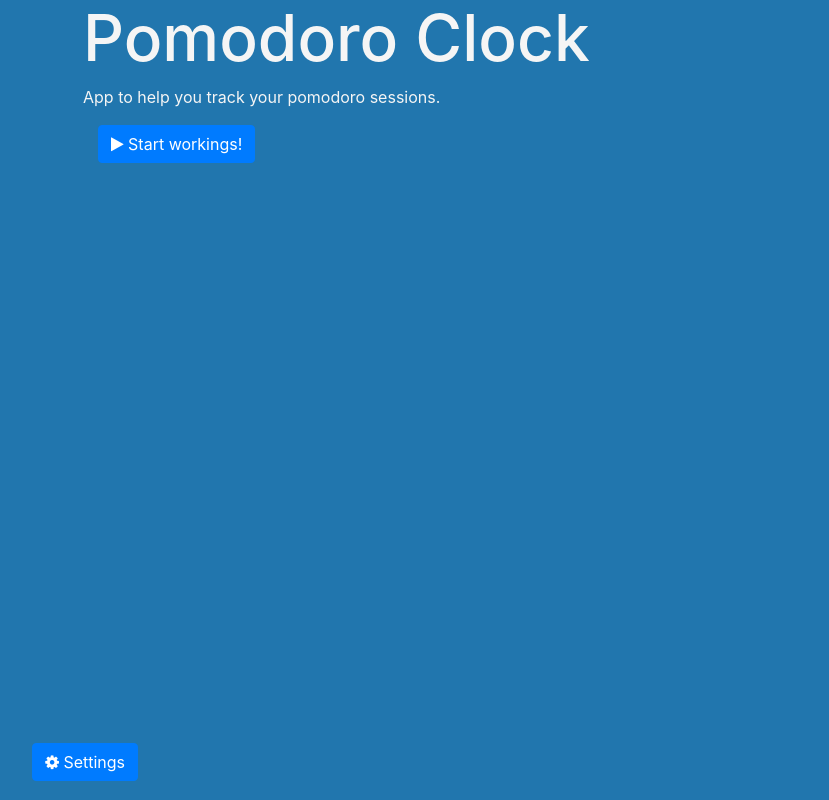
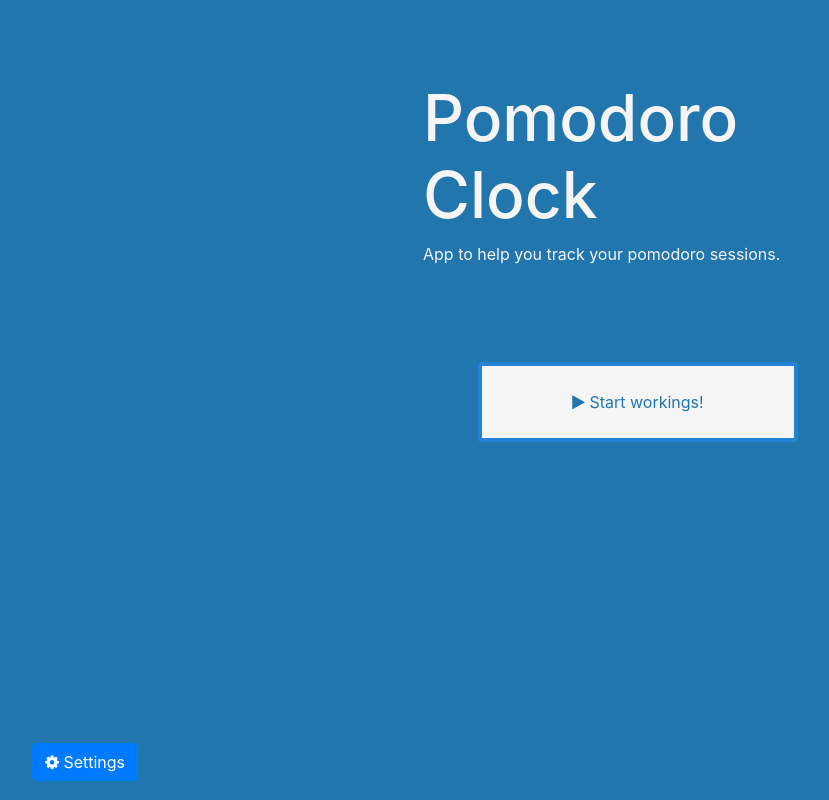
Before and after one commit to rafaelbarbosas/pomodoroClockJS, a plain HTML site: page index.html in a window 1280 px wide. Shown: the whole page, without its empty margins (2-831 px from the left). Drawn offline with nearby package versions, Linux system fonts and the light colour scheme.

Commit message:
fix: fix styles in homepage

```diff
--- a/index.html
+++ b/index.html
@@ -25,9 +25,8 @@
                 </div>
             </div>
             <div class="row">
-                <div id="start-button-container" class="col-md-12">
+                <div id="start-button-container" class="d-flex col-md-12">
                     <!-- Button to initiate the work time -->
-                    <div class="col-md-6">
                     <button class="btn btn-primary"
                         id="go-button"
                         class="go-button"
@@ -39,7 +38,6 @@
                 </div>
             </div>
 
-            <div class="row">
             <!-- Button to open the settings modal -->
             <div id="settings-button-container" class="col-md-6">
                 <button class="btn btn-primary"
@@ -51,7 +49,6 @@
                     <i class="fa fa-gear"></i>
                     Settings
                 </button>
-                </div>
             </div>
 
             <!-- Modal -->
--- a/styles/index.css
+++ b/styles/index.css
@@ -4,7 +4,11 @@ body {
 }
 
 .container {
-    height: 90vh;
+    width: 50vw;
+    height: 80vh;
+    max-width: 460px;
+    margin: 5em auto auto auto;
+    padding: auto;
 }
 
 h1 {
@@ -30,11 +34,21 @@ h5 {
 #start-button-container {
     background-color: #2176AE;
     color: #f5f5f5;
-    margin: 0;
+    margin: 5em auto auto auto;
     cursor: pointer;
+    width: 30vw;
 }
 
 #go-button {
-    margin-right: auto;
-    margin-left: auto;
+    background-color: #f5f5f5;
+    color: #2176AE;
+    margin: auto;
+    width: 20em;
+    height: 5em;
+    border: 4px solid #2383D7;
 }
+
+#go-button:hover {
+    background-color: #0069d9;
+    color: #f5f5f5;
+}
```
Lines whose indentation alone changed are shown as unchanged.
